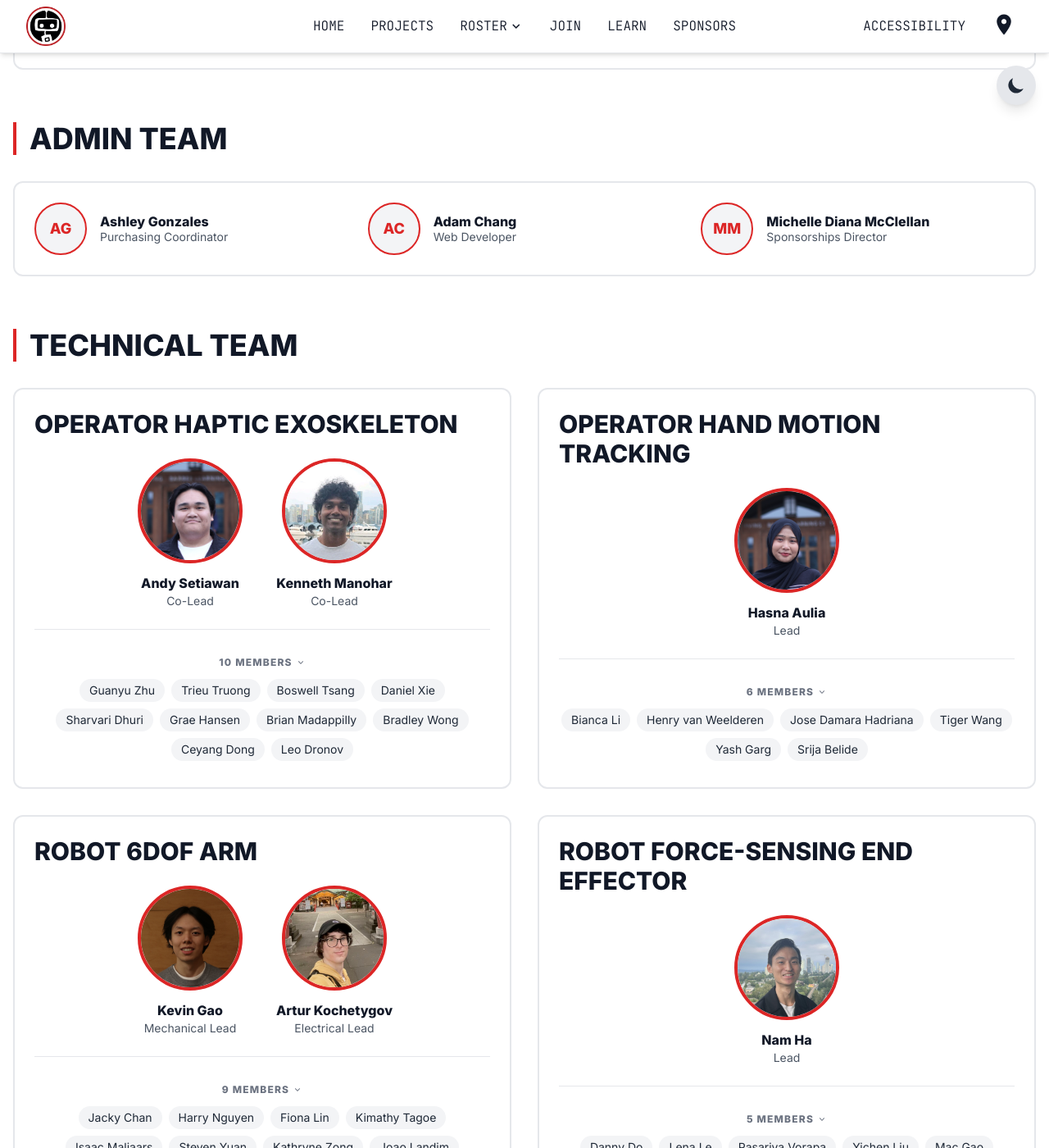
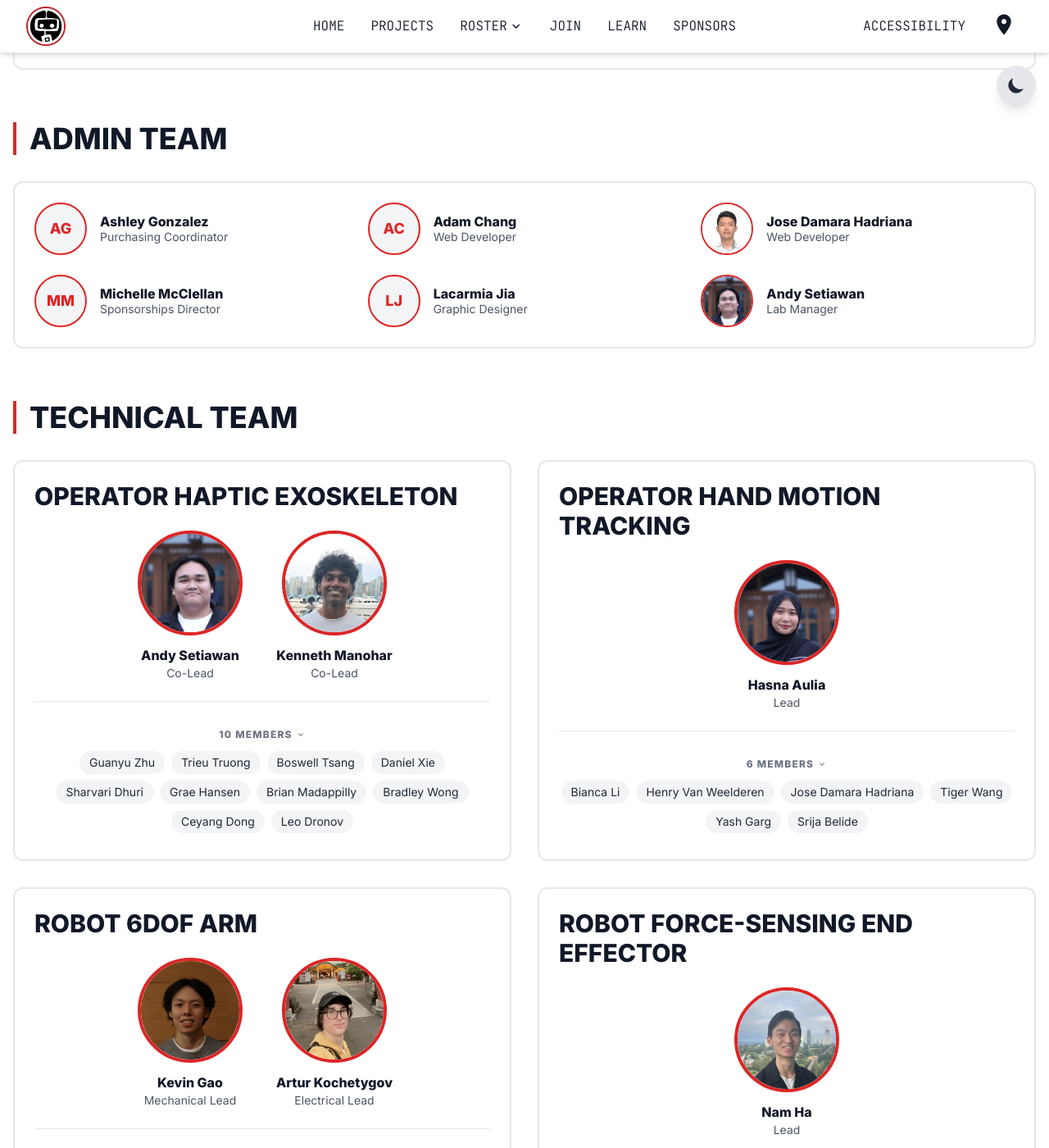
Before and after one commit to UBC-OpenRobotics/website, a Jekyll site: the page built from _pages/roster-2026-2027.html, in a window 1280 px wide and 1400 px high, scrolled down 927 px. Shown: the whole window at 82% size. Built offline with Jekyll 4.4.1, drawn with Linux system fonts in a browser that asks for light colours; nearby versions of some CDN libraries; some web fonts are replaced; some of the changed text lies outside the part shown; grey boxes are pictures that could not be loaded.

Commit message:
Added the rest of the admin team and fixed name typos

```diff
--- a/_data/rosters/2026-2027.yml
+++ b/_data/rosters/2026-2027.yml
@@ -15,9 +15,12 @@
   short: Admin
   section: admin
   members:
-    - { name: Ashley Gonzales, role: Purchasing Coordinator }
+    - { name: Ashley Gonzalez, role: Purchasing Coordinator }
     - { name: Adam Chang, role: Web Developer }
-    - { name: Michelle Diana McClellan, role: Sponsorships Director }
+    - { name: Jose Damara Hadriana, role: Web Developer, photo: jose_damara_hadriana.jpg }
+    - { name: Michelle McClellan, role: Sponsorships Director }
+    - { name: Lacarmia Jia, role: Graphic Designer }
+    - { name: Andy Setiawan, role: Lab Manager, photo: andy_setiawan.JPG }
 
 - id: exoskeleton
   name: Operator Haptic Exoskeleton
@@ -44,7 +47,7 @@
     - { name: Hasna Aulia, role: Lead, photo: hasna_aulia.jpeg }
   members:
     - { name: Bianca Li, role: Member }
-    - { name: Henry van Weelderen, role: Member }
+    - { name: Henry Van Weelderen, role: Member }
     - { name: Jose Damara Hadriana, role: Member, photo: jose_damara_hadriana.jpg }
     - { name: Tiger Wang, role: Member }
     - { name: Yash Garg, role: Member }
@@ -64,7 +67,7 @@
     - { name: Isaac Maljaars, role: Member }
     - { name: Steven Yuan, role: Member }
     - { name: Kathryne Zong, role: Member }
-    - { name: Joao Landim, role: Member }
+    - { name: Joao Pedro De Moraes Paes Landim, role: Member }
     - { name: Zhiwen Zhong, role: Member }
 
 - id: endeffector
@@ -75,7 +78,7 @@
   members:
     - { name: Danny Do, role: Member }
     - { name: Lena Le, role: Member }
-    - { name: Pasariya Vorapa, role: Member }
+    - { name: Pasariya Vorapanya, role: Member }
     - { name: Yichen Liu, role: Member }
     - { name: Mac Gao, role: Member }
 
@@ -90,4 +93,4 @@
     - { name: Terry Deng, role: Member }
     - { name: Felix Ma, role: Member }
     - { name: Sharvya Verma, role: Member }
-    - { name: Tansihq Patel, role: Member }
+    - { name: Tanishq Patel, role: Member }
```
